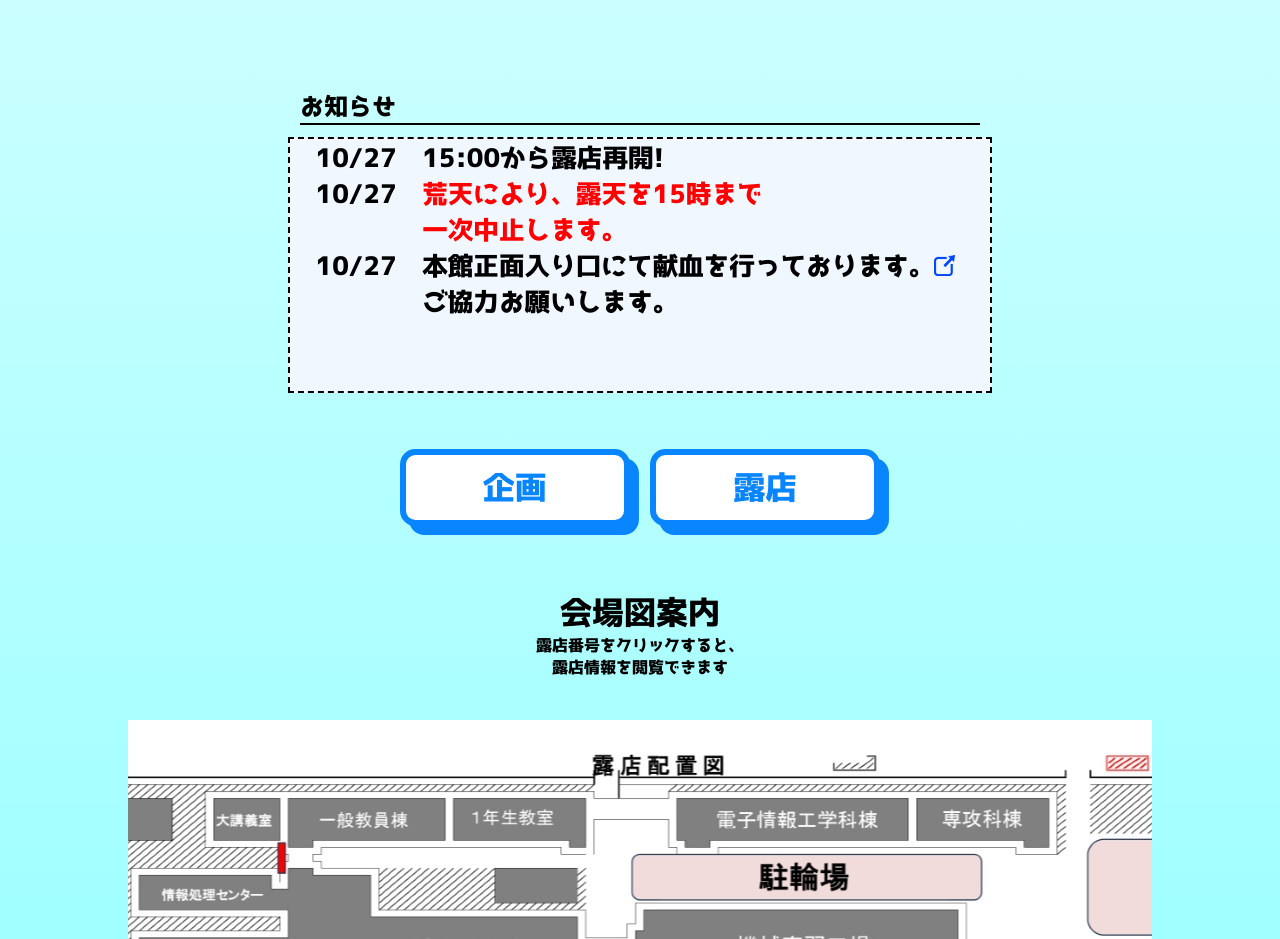
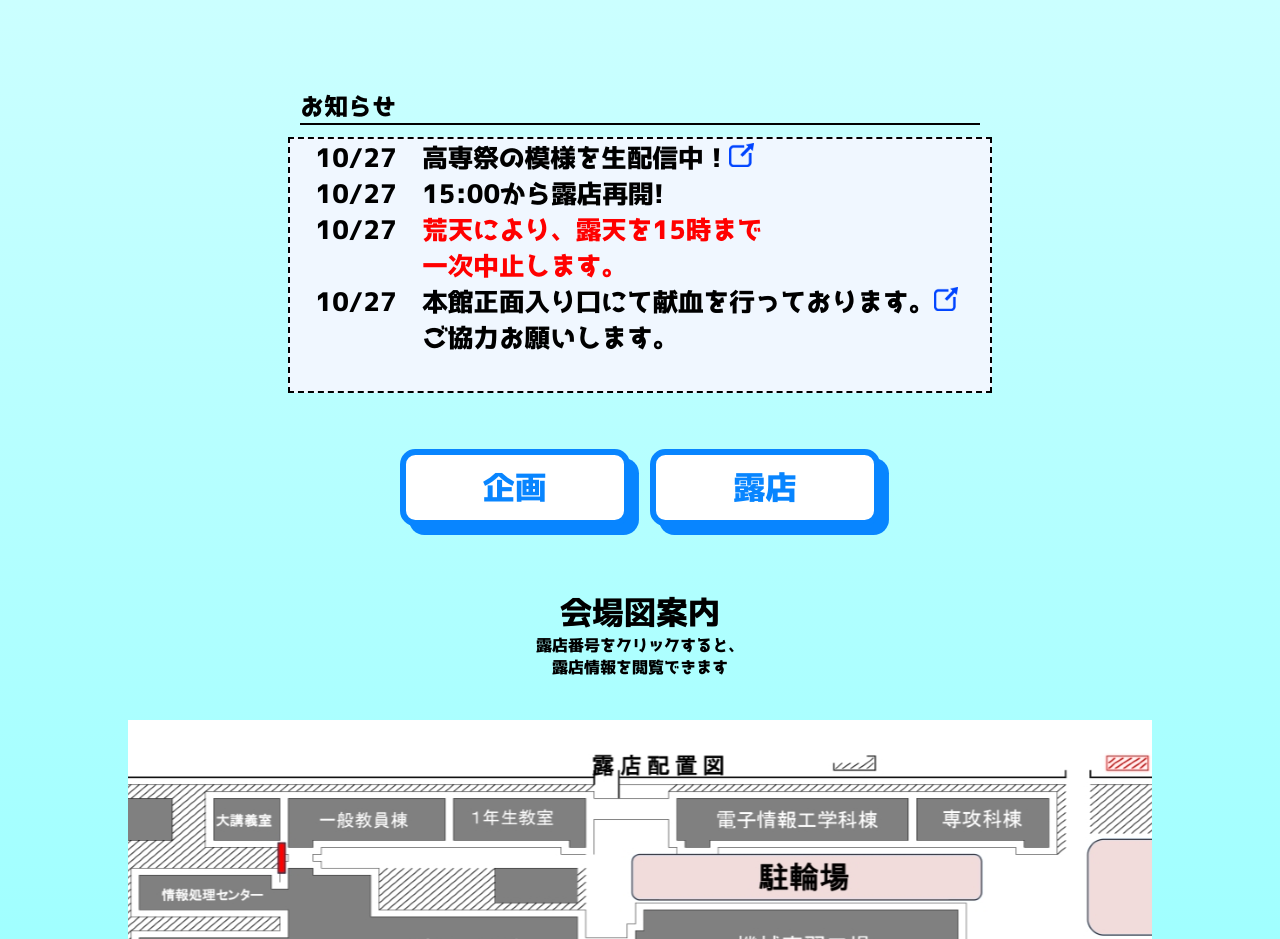
Before and after one commit to nitfc-festival-system-team/2023hp, a Next.js app: page / in a window 1280 px wide. Shown: the part 1140-2079 px from the top of the page. Built offline with nearby package versions, Linux system fonts and the light colour scheme; a web font is replaced by a local one.

Commit message:
feat; お知らせ#4

```diff
--- a/src/components/NoticeList.tsx
+++ b/src/components/NoticeList.tsx
@@ -75,7 +75,8 @@ const NoticeItem = ({
     >
       <div style={{ marginRight: `${fontSize * 1}vw` }}>{date}</div>
       <div>
-        {notice.title.split("\n").map((t, index) => (
+        {notice.title.includes("\n") ? (
+          notice.title.split("\n").map((t, index) => (
             <div
               key={index}
               style={{
@@ -85,10 +86,19 @@ const NoticeItem = ({
             >
               {t}
             </div>
-        ))}
+          ))
+        ) : (
+          <div
+            style={{
+              whiteSpace: "nowrap",
+              color: `${notice.label ? "red" : "black"}`,
+            }}
+          >
+            {notice.title}
+          </div>
+        )}
       </div>
 
-      <div style={{ cursor: "pointer" }}>
       {notice.url && (
         <span>
           <img
@@ -97,9 +107,9 @@ const NoticeItem = ({
             onClick={handleNoticeClick}
             style={{
               cursor: "pointer",
-                maxWidth: "40%",
-                maxHeight: "40%",
-                paddingTop: "10%",
+              // maxWidth: `${fontSize}vw`,
+              maxHeight: "1.5rem",
+              marginTop: "10%",
               filter:
                 "invert(8%) sepia(100%) saturate(7044%) hue-rotate(227deg) brightness(100%) contrast(125%)",
             }}
@@ -107,6 +117,5 @@ const NoticeItem = ({
         </span>
       )}
     </div>
-    </div>
   );
 };
--- a/src/db/notice.ts
+++ b/src/db/notice.ts
@@ -17,4 +17,9 @@ export const notices: NoticeType[] = [
     url: "",
     date: new Date(2023, 10, 27, 13, 55),
   },
+  {
+    title: "高専祭の模様を生配信中！",
+    url: "https://www.youtube.com/watch?v=rycGE3Kkr9k",
+    date: new Date(2023, 10, 27),
+  },
 ];
```
Lines whose indentation alone changed are shown as unchanged.
